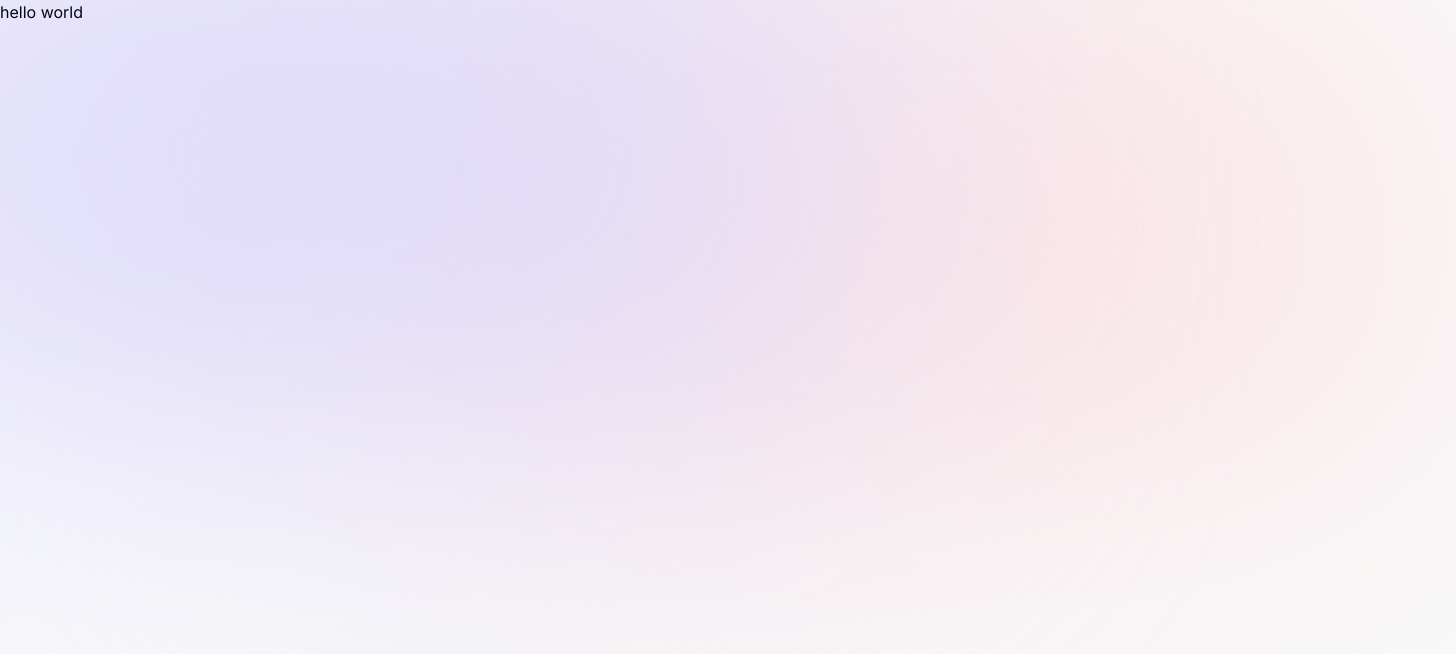
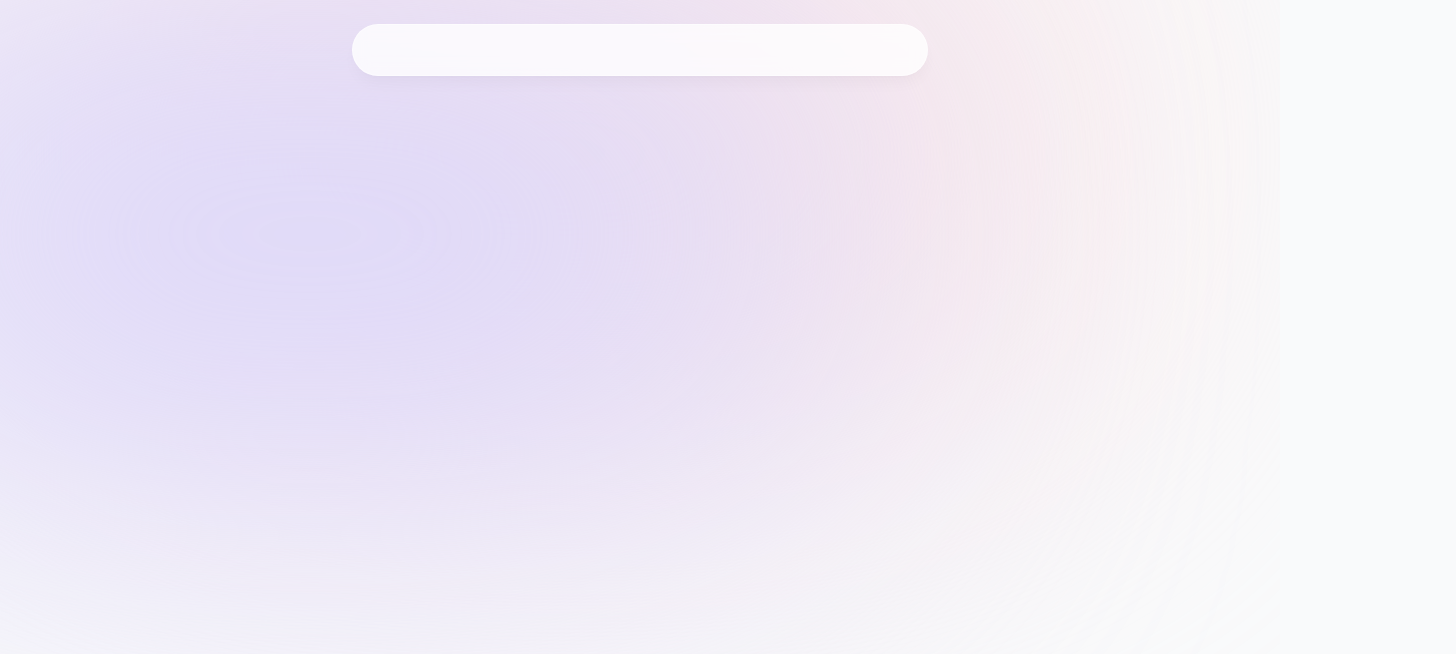
Before and after one commit to mdshemul48/portfolio, a Next.js app: page / in a window 1280 px wide. Shown: the top 654 px of the page, 1456 px wide, since content can reach past the window. Built offline with nearby package versions, Linux system fonts and the light colour scheme.

Commit message:
adding header

```diff
--- a/src/app/layout.tsx
+++ b/src/app/layout.tsx
@@ -1,3 +1,4 @@
+import Header from "@/components/Header/Header";
 import "./globals.css";
 import type { Metadata } from "next";
 import { Inter } from "next/font/google";
@@ -16,9 +17,14 @@
 }) {
   return (
     <html lang="en">
-      <body className={`${inter.className} bg-gray-50 text-gray-950 relative`}>
-        <div className="bg-[#fbe2e3] absolute -z-10 top-[-1rem] right-[-11rem] h-[31.25rem] w-[31.25rem] rounded-full blur-[10rem] sm:w-[68.75rem]" />
-        <div className="bg-[#dbd7fb] absolute -z-10 top-[-6rem] left-[-35rem] h-[31.25rem] w-[31.25rem] rounded-full blur-[10rem] sm:w-[68.75rem] md:left-[-33rem] lg:left-[-28rem] xl:left-[-15rem] 2xl:left-[-5rem]" />
+      <body
+        className={`${inter.className} bg-gray-50 text-gray-950 relative h-[5000px]`}
+      >
+        <div className="bg-[#fbe2e3] absolute -z-10 top-[-6rem] right-[11rem] h-[31.25rem] w-[31.25rem] rounded-full blur-[10rem] sm:w-[68.75rem]" />
+        <div className="bg-[#dbd7fb] absolute -z-10 top-[-1rem] left-[-35rem] h-[31.25rem] w-[50rem] rounded-full blur-[10rem] sm:w-[68.75rem] md:left-[-33rem] lg:left-[-28rem] xl:left-[-15rem] 2xl:left-[-5rem]" />
+
+        <Header />
+
         {children}
       </body>
     </html>
--- a/src/app/page.tsx
+++ b/src/app/page.tsx
@@ -1,3 +1,3 @@
 export default function Home() {
-  return <h1>hello world</h1>;
+  return <h1></h1>;
 }
--- /dev/null
+++ b/src/components/Header/Header.tsx
@@ -0,0 +1,9 @@
+import React from "react";
+
+export default function Header() {
+  return (
+    <header className="z-[999] relative">
+      <div className="fixed top-0 left-1/2 -translate-x-1/2 h-[4.5rem] w-full rounded-none border border-white border-opacity-40 bg-white bg-opacity-80 shadow-lg shadow-black/[0.03] backdrop-blur-[0.5rem] sm:top-6 sm:h-[3.25rem] sm:w-[36rem] sm:rounded-full"></div>
+    </header>
+  );
+}
```
Also changed, not shown: src/lib/data.ts (line endings or trailing spaces).
